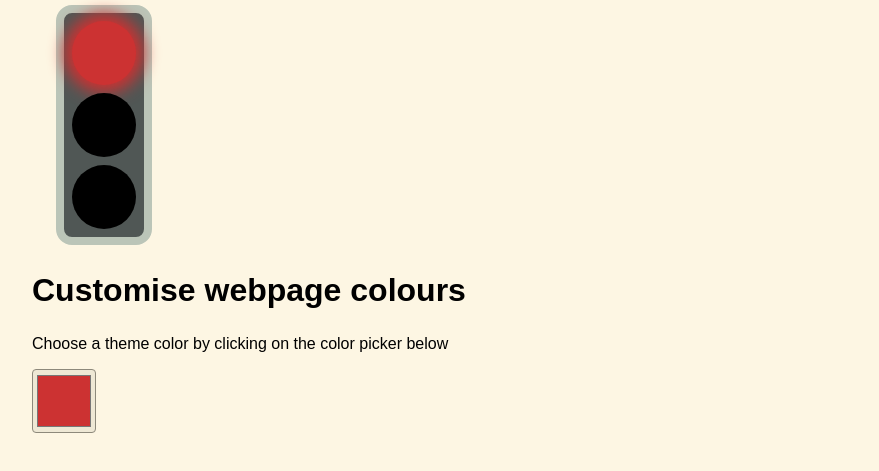
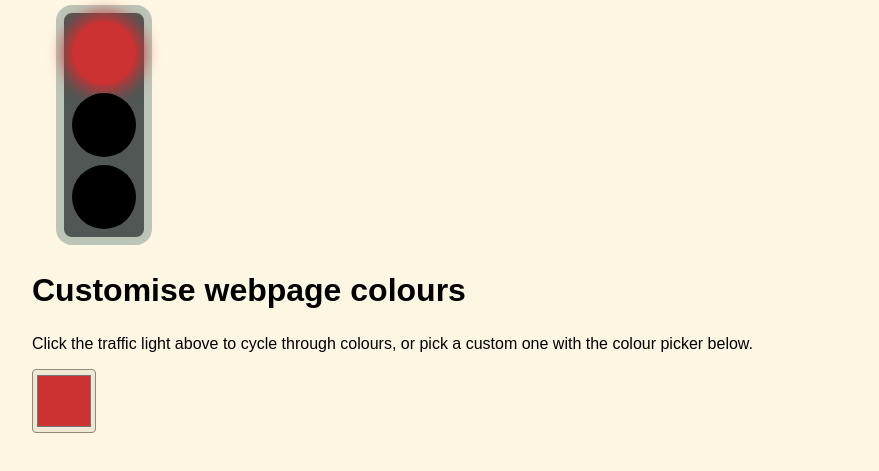
Before and after one commit to RandomSearch18/traffic-light-tutorial, a website built with Vite: page index.html in a window 1280 px wide. Shown: the part 616-1087 px from the top of the page, without its empty margins (24-903 px from the left). Built offline with nearby package versions, Linux system fonts and the light colour scheme; what @material/material-color-utilities would draw is missing.

Commit message:
Sync theme color with traffic light state

```diff
--- a/index.html
+++ b/index.html
@@ -146,7 +146,10 @@
         </div>
       </button>
       <h2>Customise webpage colours</h2>
-      <p>Choose a theme color by clicking on the color picker below</p>
+      <p>
+        Click the traffic light above to cycle through colours, or pick a custom
+        one with the colour picker below.
+      </p>
       <input class="theme-color-input" type="color" />
     </main>
     <script type="module" src="/src/main.mts"></script>
```
Also changed, not shown: src/main.mts.
